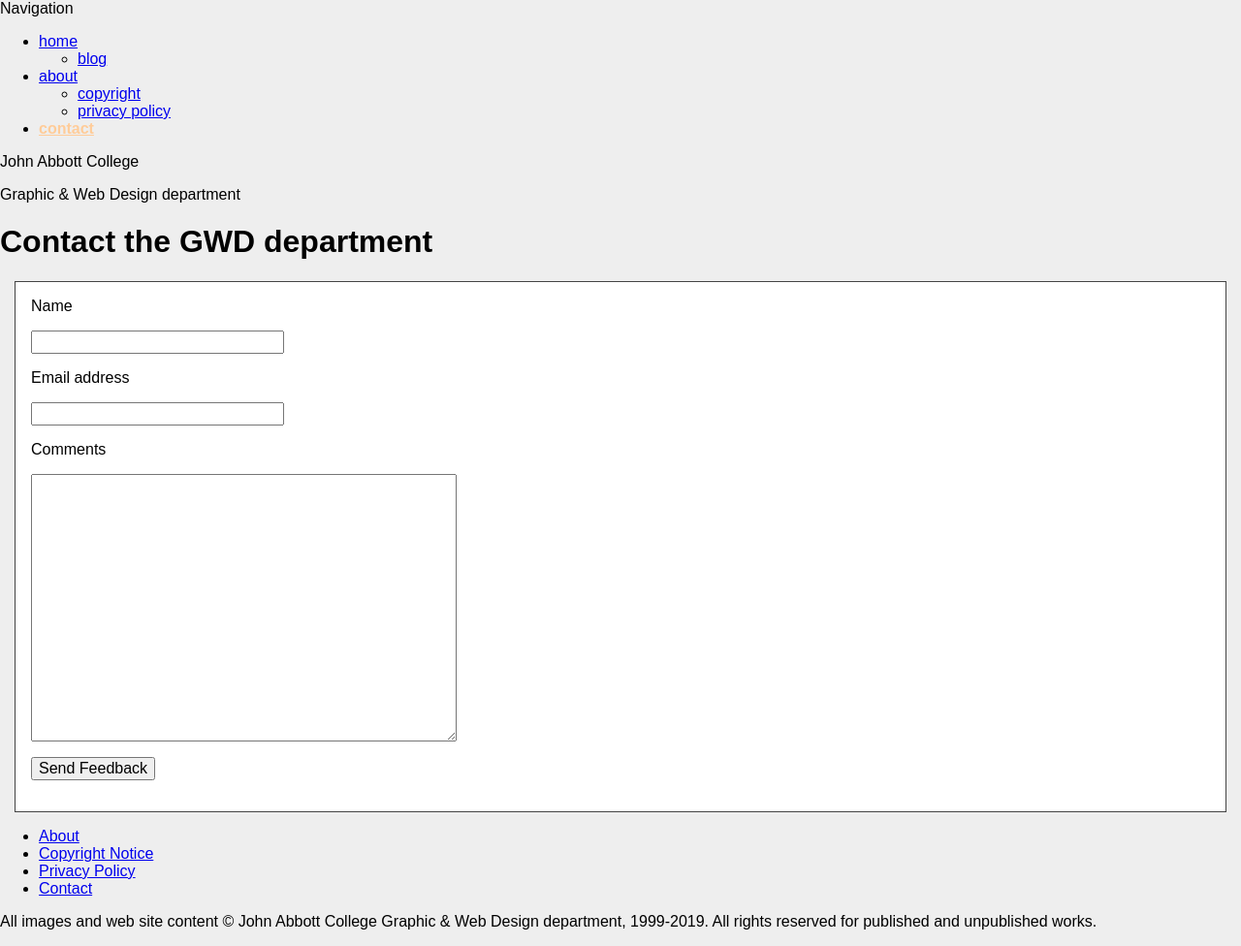
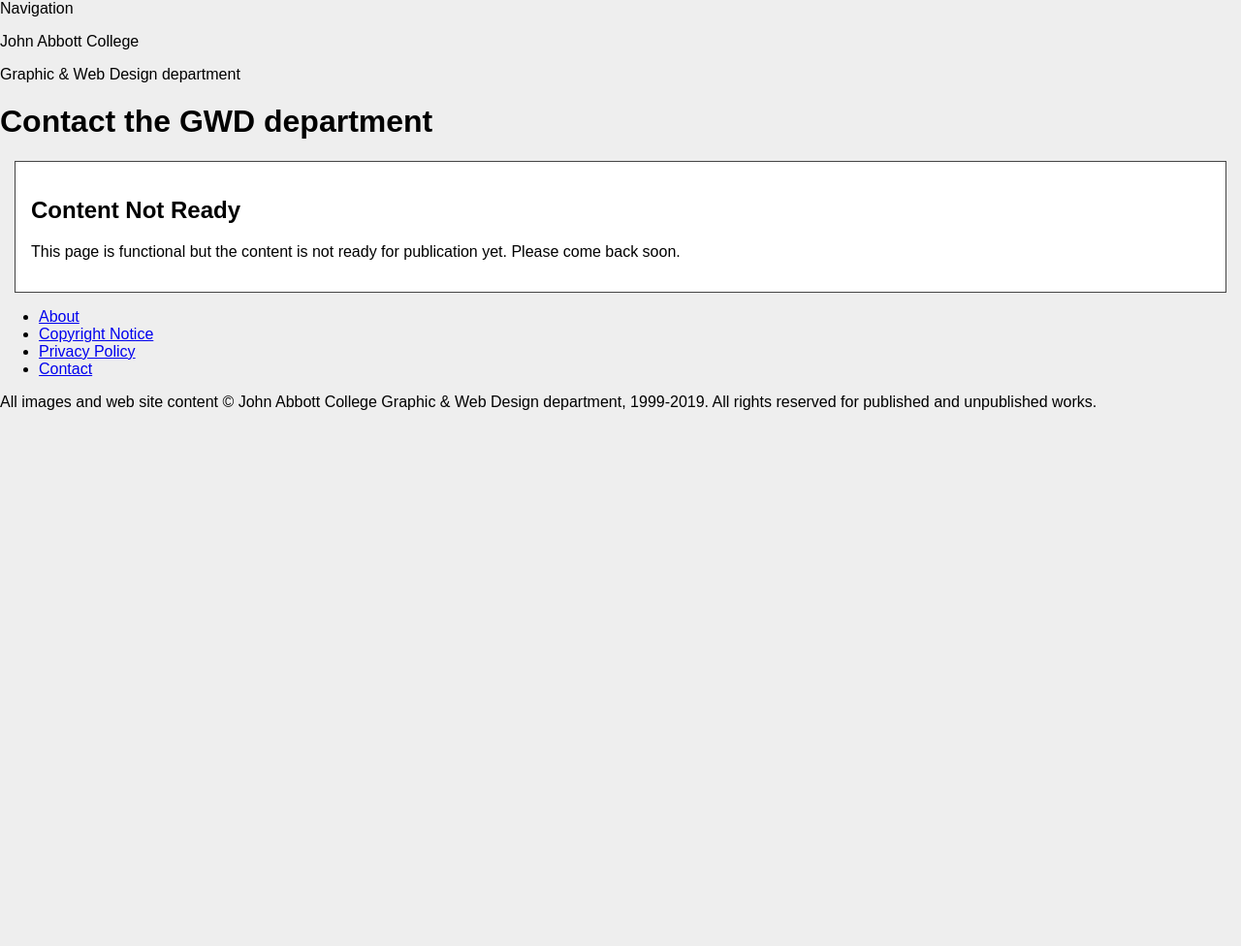
Before and after one commit to JACGWD/GWD-Web-App-v0.7-Alpha, a PHP site: page /webapp-html/contact.php in a window 1280 px wide. Shown: the whole page at 97% size. After the commit the page ends 423 px from the top, so only its background shows below. Run offline with PHP 8.4, Linux system fonts and the light colour scheme; some libraries are stand-ins or nearby versions.

Commit message:
Bug fixes

```diff
--- a/_web_app/themes/default/css/style.css
+++ b/_web_app/themes/default/css/style.css
@@ -116,7 +116,6 @@
 
 img {max-width: 100%; height: auto;}
 
-form > input, form > textarea, form > label {display: block; margin: 0 0 1em 0;}
 
 
 
@@ -153,7 +152,7 @@
 
 /* ----  5. NAV ---- */
 
-
+ul.navigation {display: none;}
 
 
 /* Don't forget LoVeHA! Rule */
@@ -162,6 +161,7 @@
 
 /* ----  6. Form ---- */
 
+form > input, form > textarea, form > label {display: block; margin: 0 0 1em 0;}
 
 
 
--- a/_web_app/themes/default/inc/nav.php
+++ b/_web_app/themes/default/inc/nav.php
@@ -11,7 +11,7 @@
 
     <li><a href="/about.php" <?php if ($Highlight_Menu_item=="home") echo " class=\"currentpage\""; ?>>about</a>
     <ul>
-    <li><a href="/copyright-notice.php" <?php if ($Highlight_Menu_item=="about") echo " class=\"currentpage\""; ?>>copyright</a></li>
+
     <li><a href="/privacy-policy.php" <?php if ($Highlight_Menu_item=="about") echo " class=\"currentpage\""; ?>>privacy policy</a></li>
     </ul>
     </li>
--- a/contact.php
+++ b/contact.php
@@ -57,7 +57,8 @@
 $h1 = "Contact the GWD department";
 $MainClass = "home";
 $raw_custom_sidebar = NULL;
-$mainContentFile = "contact.html";
+// $mainContentFile = "contact.html";
+$mainContentFile = "content-not-ready.html";
 
 // ----- FOOTER ---- //
 $ExtraFooterCode = NULL;
--- /dev/null
+++ b/content/html/content-not-ready.html
@@ -0,0 +1,3 @@
+<h2>Content Not Ready</h2>
+
+<p>This page is functional but the content is not ready for publication yet. Please come back soon.</p>
```
Also changed, not shown: content/html/current-grads.html (added, +7 -0 lines), current-grads/index.php (+25 -9 lines).
